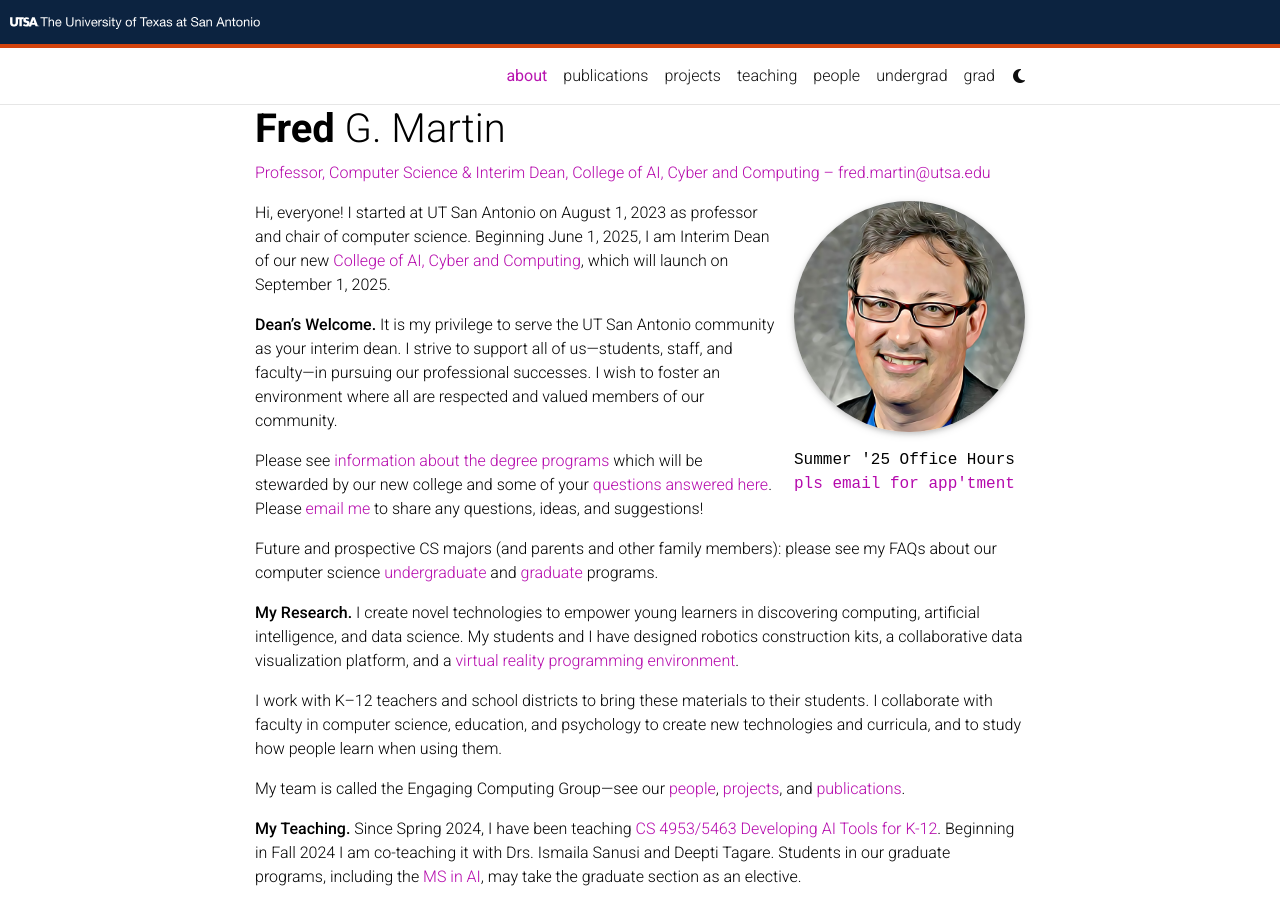
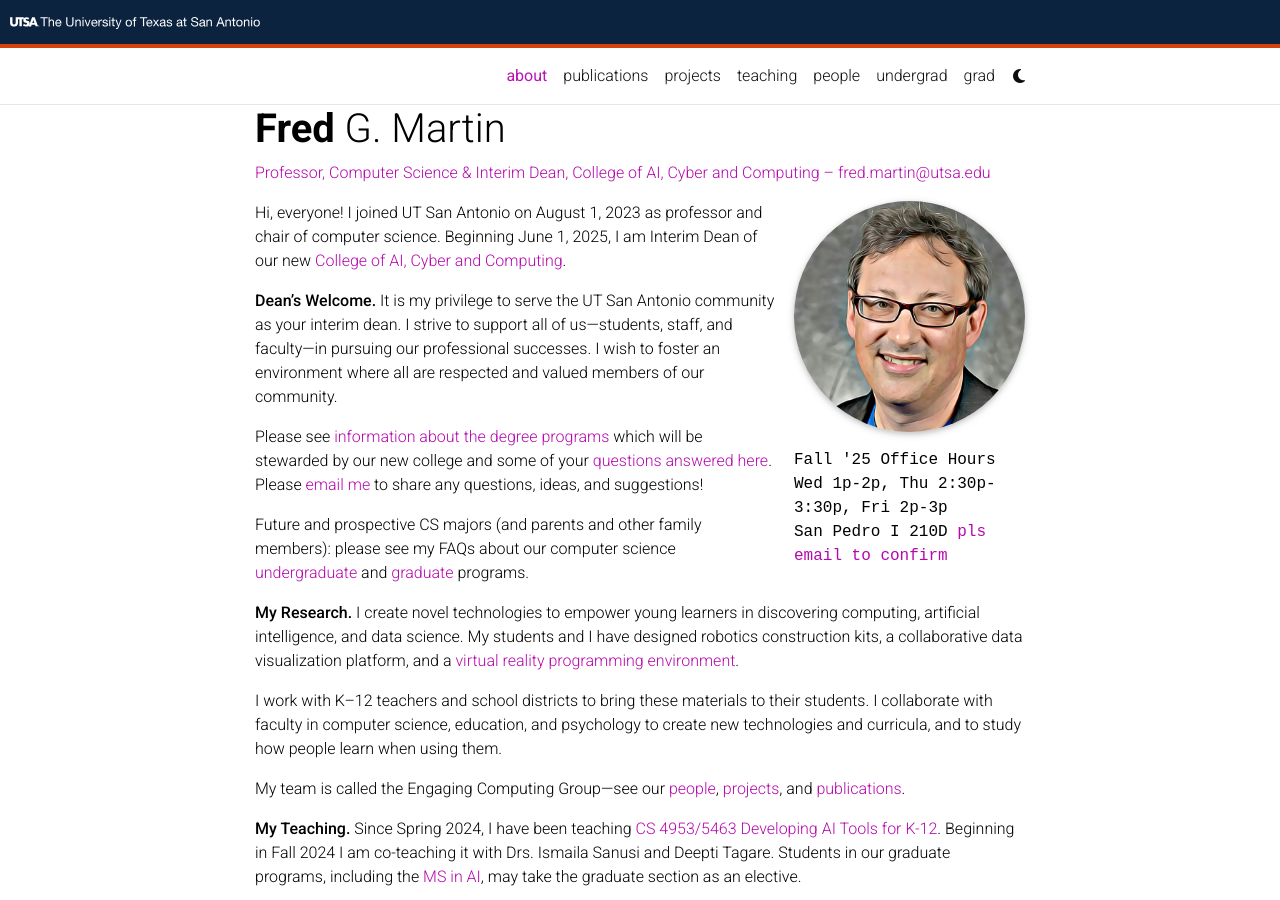
Before and after one commit to fgmart/fgmart.github.io, a Jekyll site: the page built from _pages/about.md, in a window 1280 px wide and 900 px high. Built offline with Jekyll 4.4.1, drawn with Linux system fonts in a browser that asks for light colours; full-size pictures stand in for the smaller copies a plugin makes; some web fonts are replaced; comment, search, counter and statistics services are not loaded; a style sheet for code colours, icons or effects is not loaded.

Commit message:
office hrs for Fall '25

```diff
--- a/_pages/about.md
+++ b/_pages/about.md
@@ -8,7 +8,9 @@
   align: right
   image: csta-headshot-befunky-underpainting.png
   image_circular: true # crops the image to make it circular
-  more_info: <p>Summer '25 Office Hours</br><p><a href="mailto:fred.martin@utsa.edu?subject=office hours appointment request">pls email for app'tment<a></p>
+  more_info: <p>Fall '25 Office Hours<br>Wed 1p-2p, Thu 2:30p-3:30p, Fri 2p-3p<br>San Pedro I 210D <a href="mailto:fred.martin@utsa.edu?subject=office hours appointment request">pls email to confirm</a></p>
+
+#  more_info: <p>Summer '25 Office Hours</br><p><a href="mailto:fred.martin@utsa.edu?subject=office hours appointment request">pls email for app'tment<a></p>
 
 # more_info: <p>Spr '25 Office Hours<br>Wed 2p-3p Fri 11a-12n NPB 3.108D Main Campus<br>Thu 2:30p-3:30p San Pedro I 340a <a href="mailto:fred.martin@utsa.edu?subject=office hours appointment request">pls email to confirm</a></p>
 
@@ -19,11 +21,10 @@
 social: true  # includes social icons at the bottom of the page
 ---
 
-Hi, everyone! I started at UT San Antonio on August 1, 2023 as
+Hi, everyone! I joined UT San Antonio on August 1, 2023 as
 professor and chair of computer science. Beginning June 1, 2025, I
 am Interim Dean of our new [College of AI, Cyber and
-Computing](https://provost.utsa.edu/ai-cyber-computing/), which will
-launch on September 1, 2025.
+Computing](https://caicc.utsa.edu).
 
 
 **Dean's Welcome.** It is my privilege to serve the UT San Antonio
```
